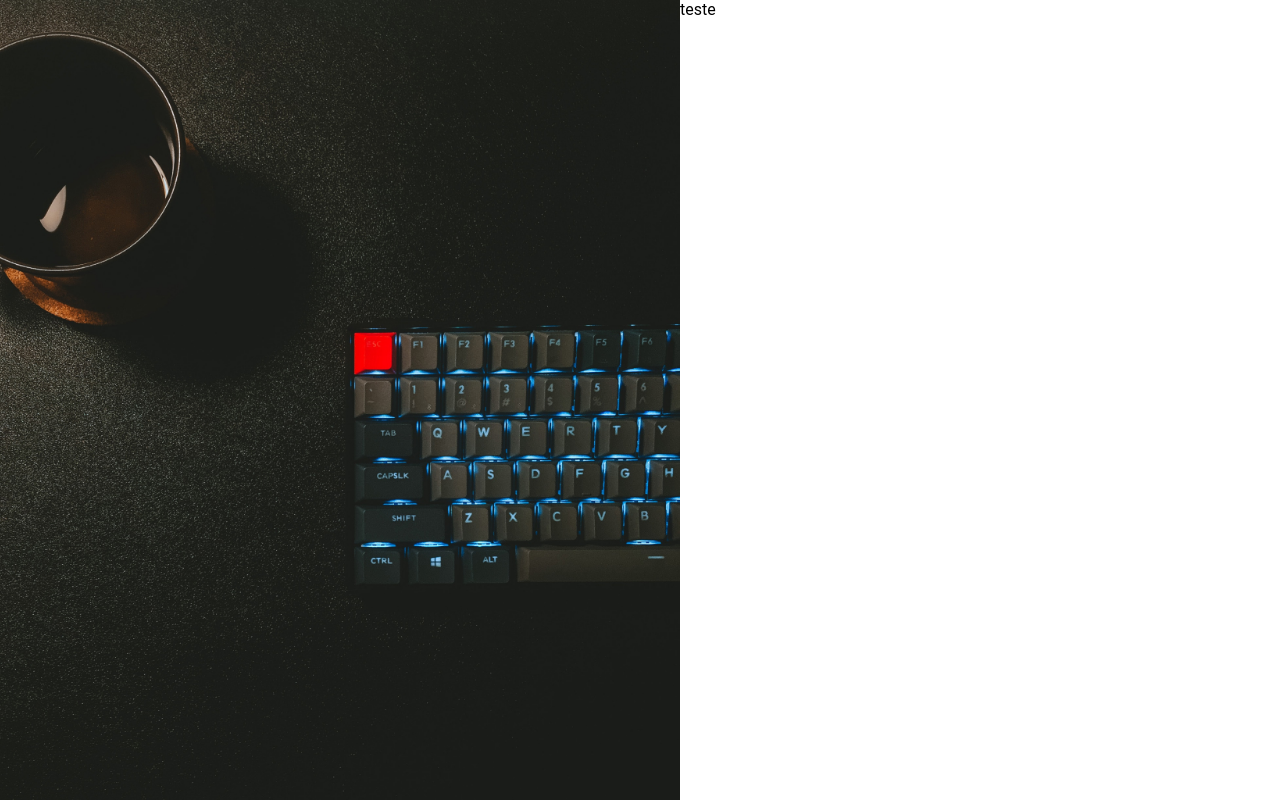
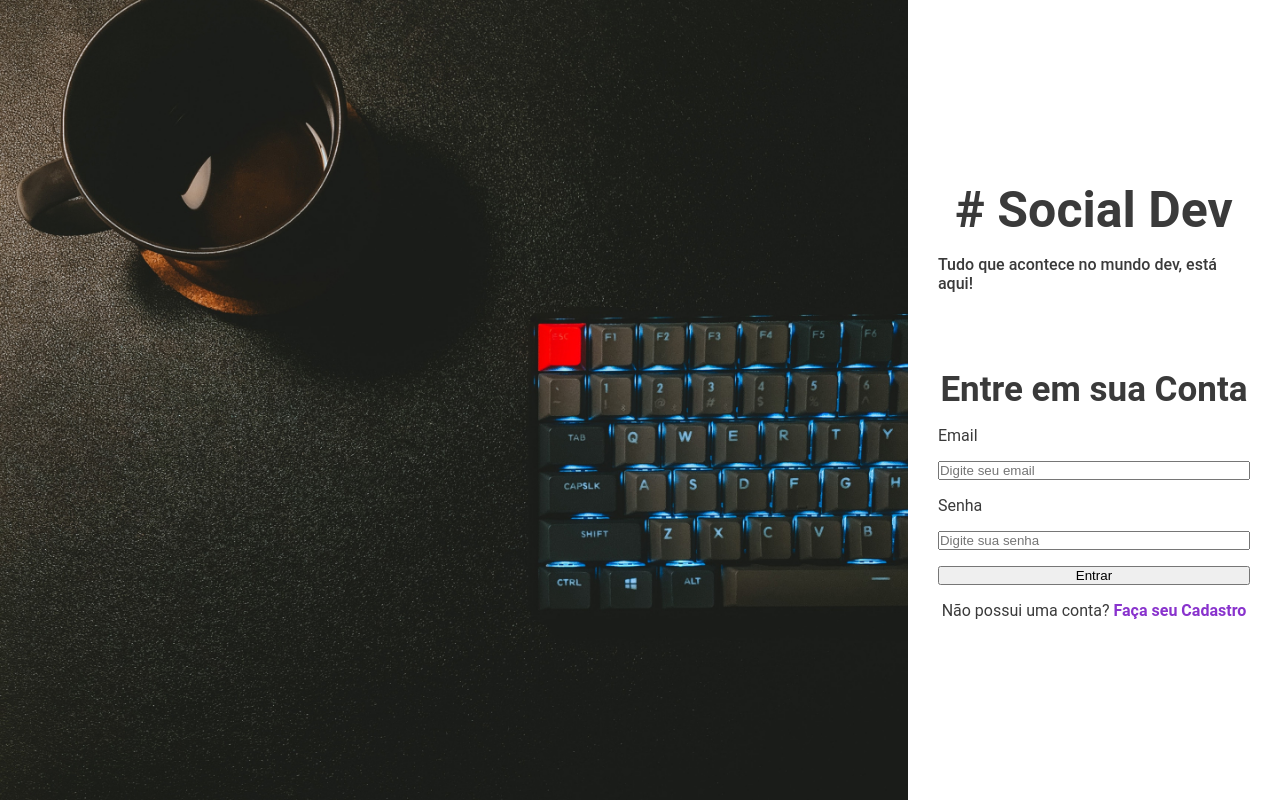
Before and after one commit to GabrielCFigueiredo/Social-Dev, a Next.js app: page /login in a window 1280 px wide. Built offline with nearby package versions, Linux system fonts and the light colour scheme.

Commit message:
Criado esqueleto da Pagina de Login

```diff
--- a/globalStyles/globalStyles.jsx
+++ b/globalStyles/globalStyles.jsx
@@ -11,5 +11,12 @@ export const GlobalStyles = createGlobalStyle `
 
 body {
     font-family: "Roboto",sans-serif;
+    color: #3A3A3A;
+}
+
+a {
+    color: #8933cd;
+    text-decoration: none;
+    font-weight: bold;
 }
 `
--- a/pages/login.jsx
+++ b/pages/login.jsx
@@ -1,10 +1,24 @@
 import ImageWithSpace from "../src/components/layout/ImageWithSpace";
+import { Form, FormContainer, Register } from "../src/components/layout/ImageWithSpace.styles";
+import { H1, H2, H4 } from "../src/components/typography/Typography.styles";
 
 export default function Login() {
 
     return (
         <ImageWithSpace>
-            teste
+            <H1># Social Dev</H1>
+            <H4>Tudo que acontece no mundo dev, está aqui!</H4>
+            <FormContainer>
+                <H2>Entre em sua Conta</H2>
+            </FormContainer>
+            <Form>
+                <label>Email</label>
+                <input placeholder="Digite seu email" type="email"/>
+                <label>Senha</label>
+                <input placeholder="Digite sua senha" type="password"/>
+                <button>Entrar</button>
+            </Form>
+            <Register>Não possui uma conta? <a href="#">Faça seu Cadastro</a></Register>
         </ImageWithSpace>
     )
 }
--- a/src/components/layout/ImageWithSpace.styles.jsx
+++ b/src/components/layout/ImageWithSpace.styles.jsx
@@ -1,6 +1,6 @@
 import styled from "styled-components";
 
-export const WITH_BREAK = "600px"
+export const WITH_BREAK = "500px"
 
 export const Wrapper = styled.div `
 
@@ -25,11 +25,16 @@ export const WrapperImage = styled.div `
 export const WrapperCard = styled.div `
 
     background-color: white;
-
+    display: flex;
+    align-items: center;
+    justify-content: center;
+    flex-direction: column;
+    gap: 16px;
+    padding: 30px;
 
     @media (min-width: ${WITH_BREAK}) {
 
-        min-width: ${WITH_BREAK}
+        width: calc(${WITH_BREAK} - 60px)
     }
 
     @media (max-width: ${WITH_BREAK}) {
@@ -38,3 +43,20 @@ export const WrapperCard = styled.div `
     }
 
 `
+
+export const FormContainer = styled.div `
+
+    margin-top: 60px;
+`
+
+export const Form = styled.form `
+
+    display: flex;
+    flex-direction: column;
+    gap: 16px;
+    width: 100%;
+`
+export const Register = styled.p `
+
+
+`
--- /dev/null
+++ b/src/components/typography/Typography.styles.jsx
@@ -0,0 +1,19 @@
+import styled from "styled-components";
+
+export const H1 = styled.h1 `
+
+    font-size: 50px;
+    font-weight: bold;
+`
+
+export const H4 = styled.h4 `
+
+    font-size: 16px;
+    font-weight: 500;
+`
+
+export const H2 = styled.h2 `
+
+    font-size: 35px;
+    font-weight: bold;
+`
```
